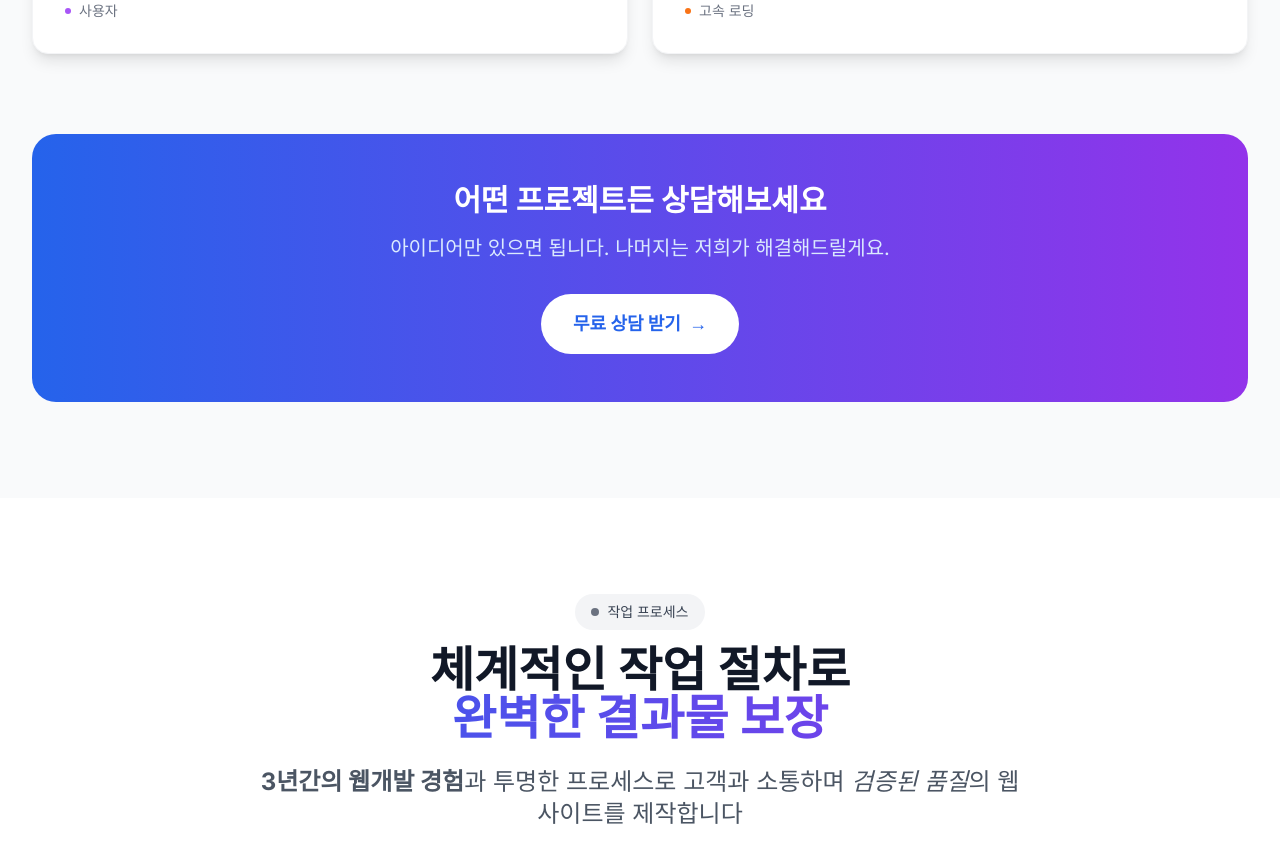
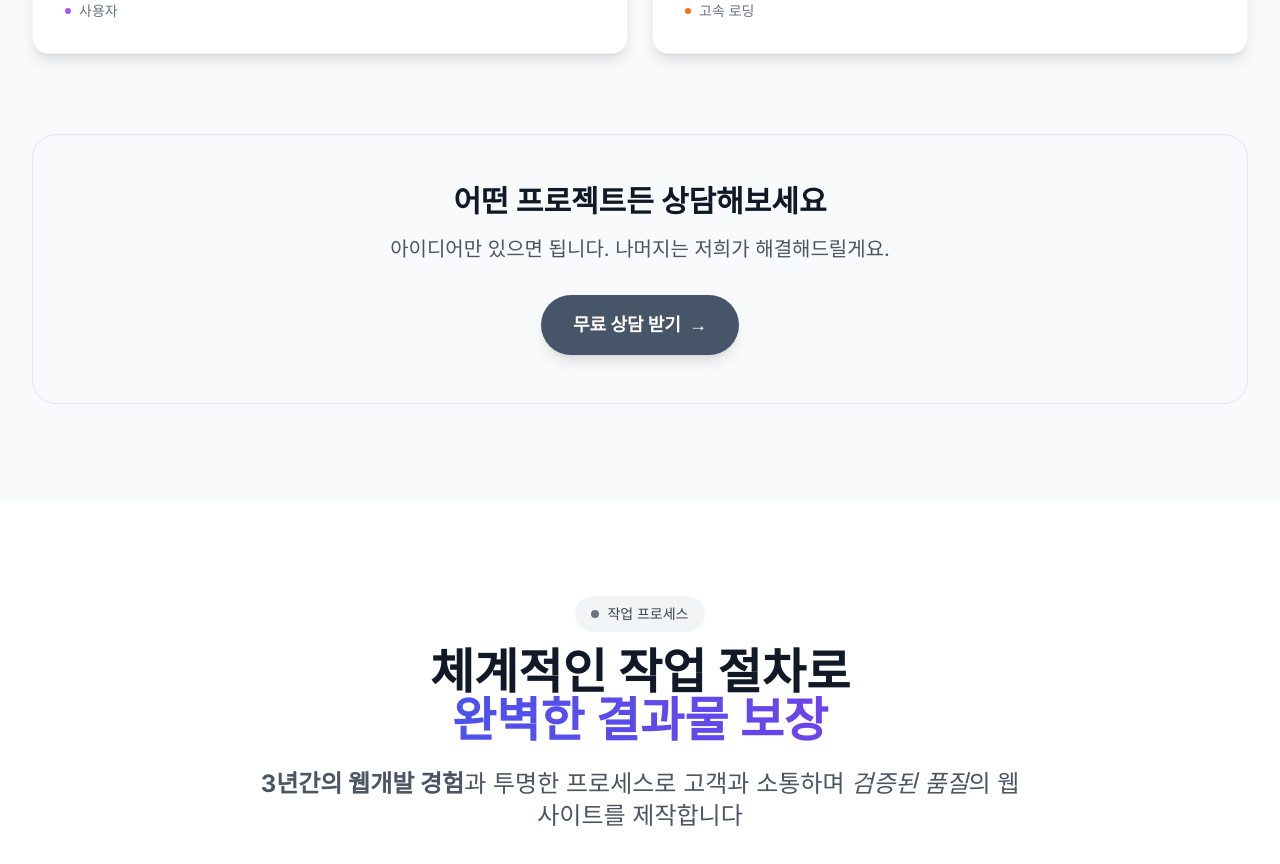
Before and after one commit to wjb127/webapp-landing-maker, a Next.js app: page / in a window 1280 px wide. Shown: the part 2120-2984 px from the top of the page. Built offline with nearby package versions, Linux system fonts and the light colour scheme.

Commit message:
Update CTA section with neutral color scheme and improved button style
Co-authored-by: qhv147 <qhv147@gmail.com>

```diff
--- a/src/app/page.tsx
+++ b/src/app/page.tsx
@@ -340,16 +340,16 @@ export default function Home() {
 
           {/* CTA Section */}
           <div className="text-center mt-12 sm:mt-16 lg:mt-20">
-            <div className="bg-gradient-to-r from-blue-600 to-purple-600 rounded-3xl p-8 sm:p-12 text-white">
-              <h3 className="text-2xl sm:text-3xl font-bold mb-4">
+            <div className="bg-slate-50 border border-slate-200 rounded-3xl p-8 sm:p-12">
+              <h3 className="text-2xl sm:text-3xl font-bold text-gray-900 mb-4">
                 어떤 프로젝트든 상담해보세요
               </h3>
-              <p className="text-lg sm:text-xl text-blue-100 mb-8 max-w-2xl mx-auto">
+              <p className="text-lg sm:text-xl text-gray-600 mb-8 max-w-2xl mx-auto">
                 아이디어만 있으면 됩니다. 나머지는 저희가 해결해드릴게요.
               </p>
               <a
                 href="#contact"
-                className="inline-flex items-center px-8 py-4 bg-white text-blue-600 font-bold text-lg rounded-full hover:bg-gray-100 transition-colors transform hover:scale-105"
+                className="inline-flex items-center px-8 py-4 bg-slate-600 text-white font-bold text-lg rounded-full hover:bg-slate-700 transition-colors transform hover:scale-105 shadow-lg hover:shadow-xl"
               >
                 무료 상담 받기
                 <span className="ml-2">→</span>
```
